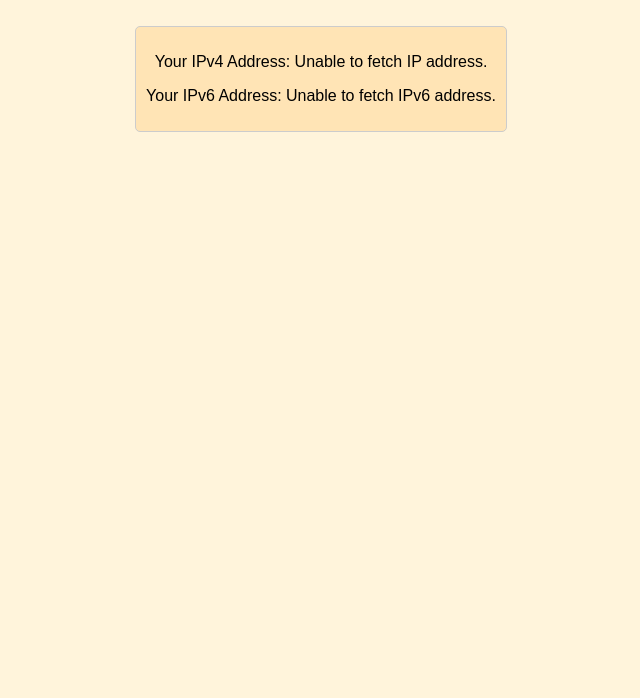
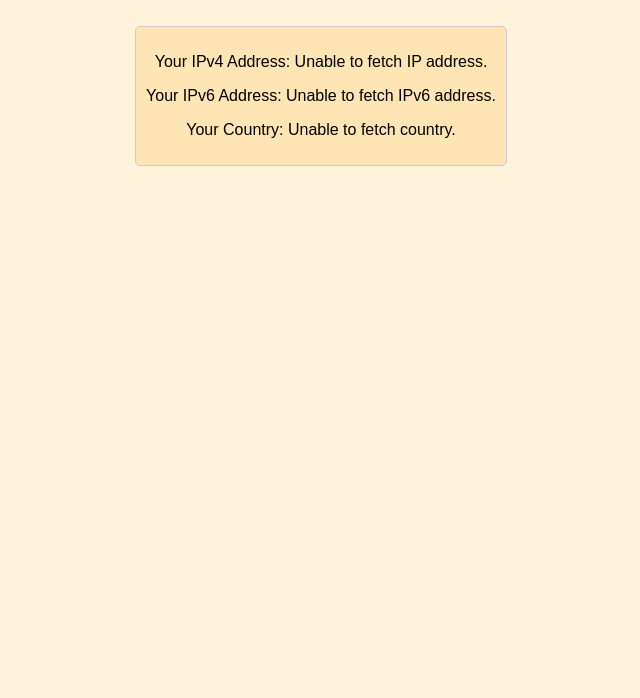
Before and after one commit to Harery/Harery.github.io, a plain HTML site: page index.html in a window 1280 px wide. Shown: the part 102-800 px from the top of the page, without its empty margins (319-959 px from the left). Drawn offline with Linux system fonts and the light colour scheme; no server answers.

Commit message:
Updated changes for the website

```diff
--- a/index.html
+++ b/index.html
@@ -3,7 +3,7 @@
 <head>
     <meta charset="UTF-8">
     <meta name="viewport" content="width=device-width, initial-scale=1.0">
-    <title>Show Visitor IP</title>
+    <title>Show Visitor Info</title>
     <style>
         body {
             font-family: Arial, sans-serif;
@@ -11,7 +11,7 @@
             margin-top: 50px;
             background-color: #fff4db;
         }
-        .ip-container {
+        .info-container {
             margin: 20px;
             padding: 10px;
             border: 1px solid #ccc;
@@ -23,9 +23,10 @@
 </head>
 <body>
     <h1>Welcome to My Website</h1>
-    <div class="ip-container">
+    <div class="info-container">
         <p>Your IPv4 Address: <span id="ipv4">Loading...</span></p>
         <p>Your IPv6 Address: <span id="ipv6">Loading...</span></p>
+        <p>Your Country: <span id="country">Loading...</span></p>
     </div>
 
     <!-- Updated script path -->
```
